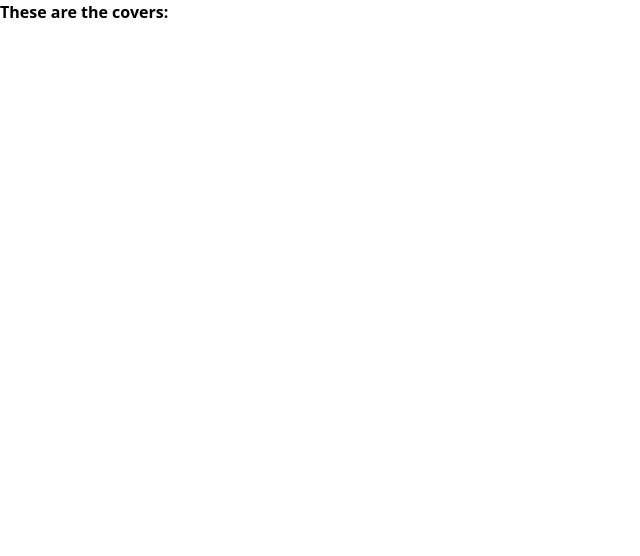
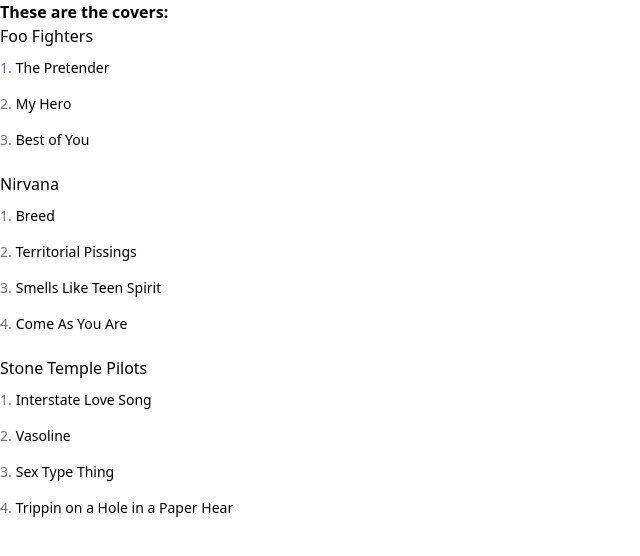
Before and after one commit to JimeBlue/mastering-grunge-drumming, a Nuxt app: page /cover in a window 1280 px wide. Shown: the top 556 px of the page, without its empty margins (0-640 px from the left). Built offline with nearby package versions, Linux system fonts and the light colour scheme.

Commit message:
1-9 Add navigation

```diff
--- a/pages/cover.vue
+++ b/pages/cover.vue
@@ -1,6 +1,25 @@
 <template>
   <section>
     <p class="font-bold">These are the covers:</p>
+    <div
+      class="space-y-1 mb-4 flex flex-col"
+      v-for="band in bands"
+      :key="band.slug"
+    >
+      <h4>{{ band.title }}</h4>
+      <NuxtLink
+        v-for="(song, index) in band.songs"
+        :key="song.slug"
+        class="flex flex-row space-x-1 no-underline prose-sm font-normal py-1 px-4 -mx-4"
+        :to="`/cover/band/${band.slug}/song/${song.slug}`"
+      >
+        <span class="text-gray-500">{{ index + 1 }}.</span>
+        <span>{{ song.title }}</span>
+      </NuxtLink>
+    </div>
     <NuxtPage />
   </section>
 </template>
+<script setup>
+const { bands } = useCover();
+</script>
```
